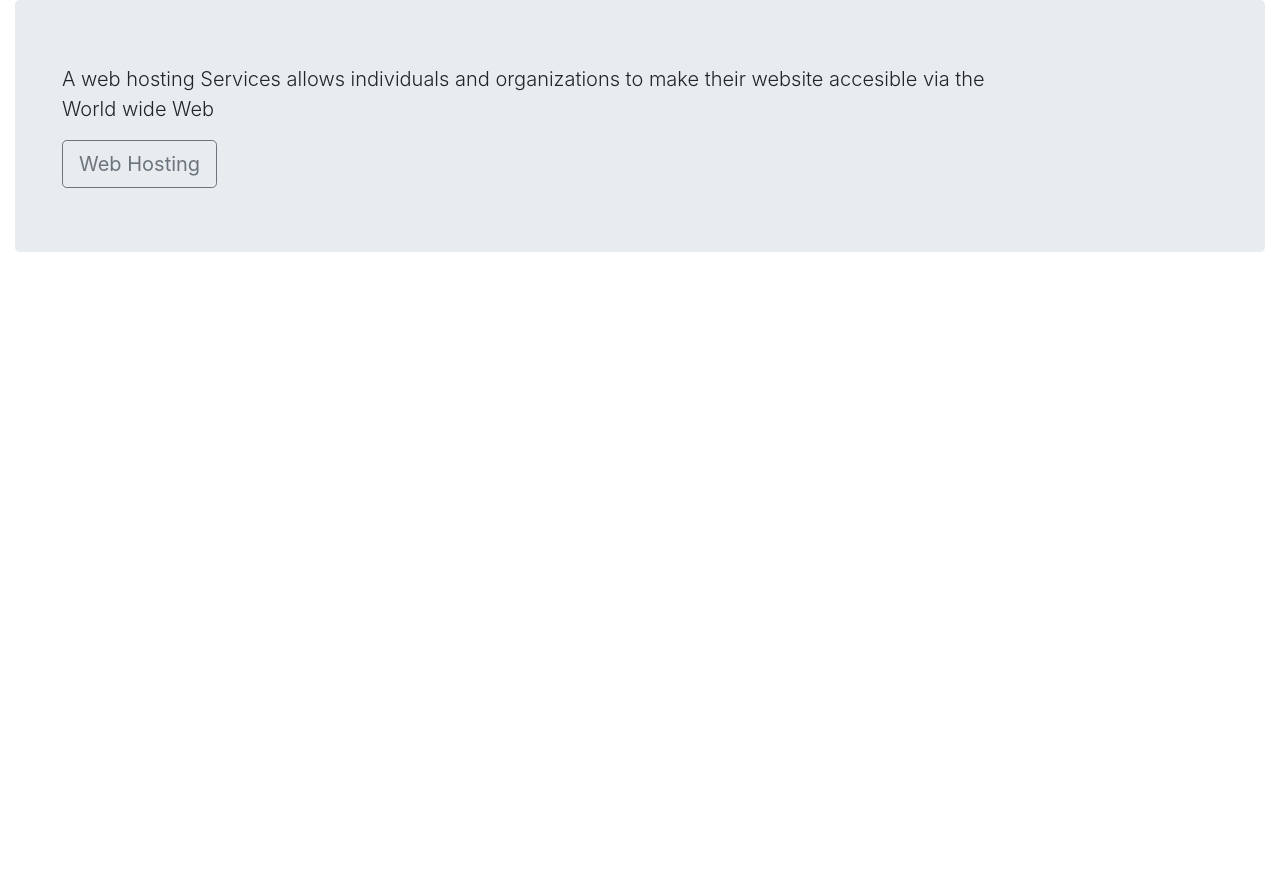
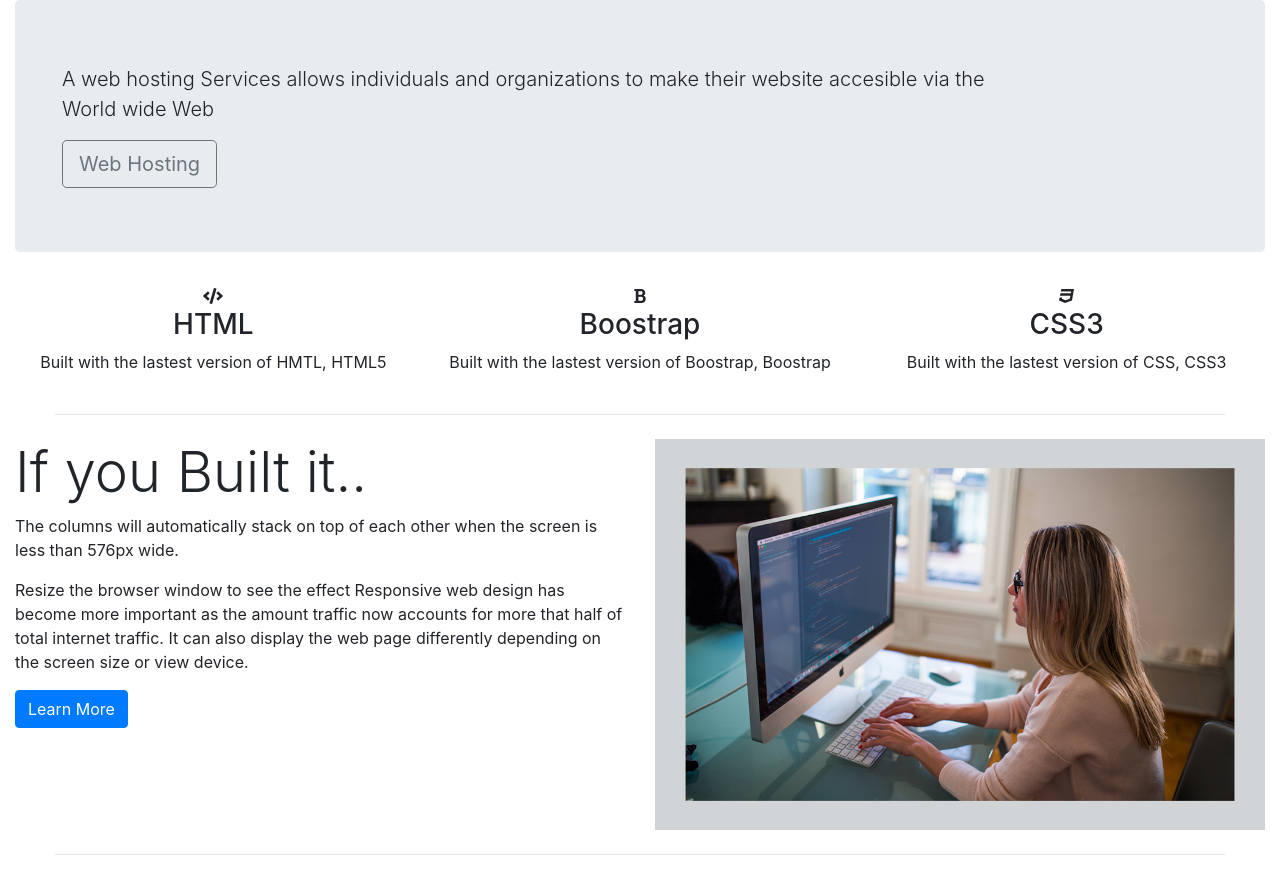
Before and after one commit to DamianGaleano9/Boostrap-4, a plain HTML site: page index.html in a window 1280 px wide. Shown: the part 729-1598 px from the top of the page. Before the commit the page ends 1013 px from the top, so only its background shows below. Drawn offline with nearby package versions, Linux system fonts and the light colour scheme.

Commit message:
add columns section[C

```diff
--- a/index.html
+++ b/index.html
@@ -84,7 +84,49 @@
 		</div>
 	</div>
 </div>
+<!--- Three Column Section -->
+<div class="container-fluid">
+	<div class="row text-center padding">
+		<div class="col-xs-12 col-sm-6 col-md-4">
+			<i class="fas fa-code"></i>
+			<h3>HTML</h3>
+			<p>Built with the lastest version of HMTL, HTML5</p>
+		</div>
+		<div class="col-xs-12 col-sm-6 col-md-4">
+			<i class="fas fa-bold"></i>
+			<h3>Boostrap</h3>
+			<p>Built with the lastest version of Boostrap, Boostrap</p>
+		</div>
+		<div class="col-sm-12 col-md-4">
+			<i class="fab fa-css3"></i>
+			<h3>CSS3</h3>
+			<p>Built with the lastest version of CSS, CSS3</p>
+		</div>
+	</div>
+	<hr class="my-4 container">
+</div>
 
+<!--- Two Column Section -->
+<div class="container-fluid padding">
+	<div class="row">
+		<div class="col-lg-6">
+			<h2 class="display-4">If you Built it..</h2>
+			<p>The columns will automatically stack on top of each other when the screen is less than 576px
+				wide.</p>
+			<p>
+				Resize the browser window to see the effect Responsive web design has become more important
+				as the amount traffic now accounts for more  that  half of total internet
+				traffic.
+				It can also  display the web page differently depending  on the screen size or view device.
+			</p>
+			<a href="#" class="btn btn-primary">Learn More</a>
+		</div>
+		<div class="col-lg-6">
+			<img src="img/desk.png" class="img-fluid">
+		</div>
+	</div>
+</div>
+<hr class="my-4 container">
 </div>
 
 </body>
```
